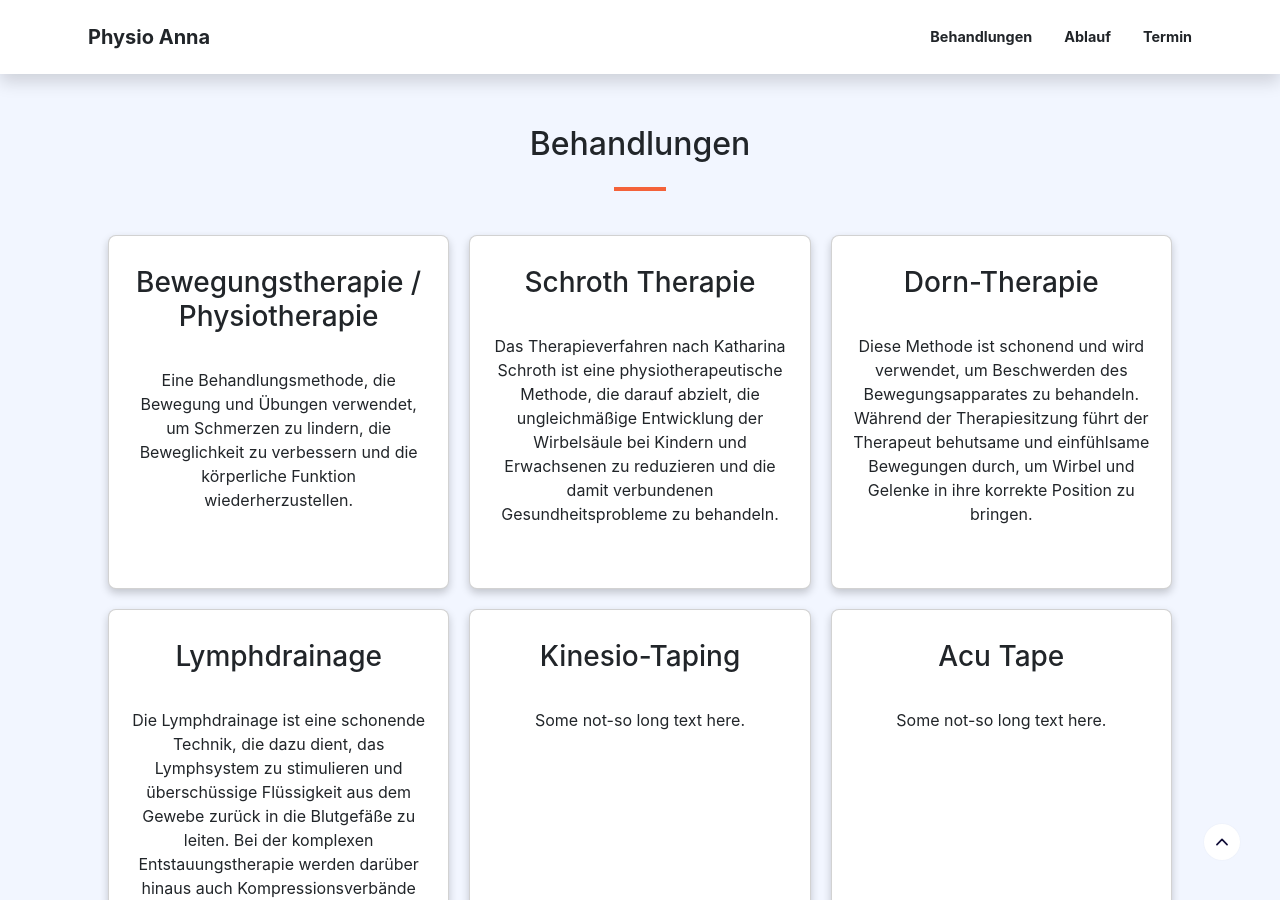
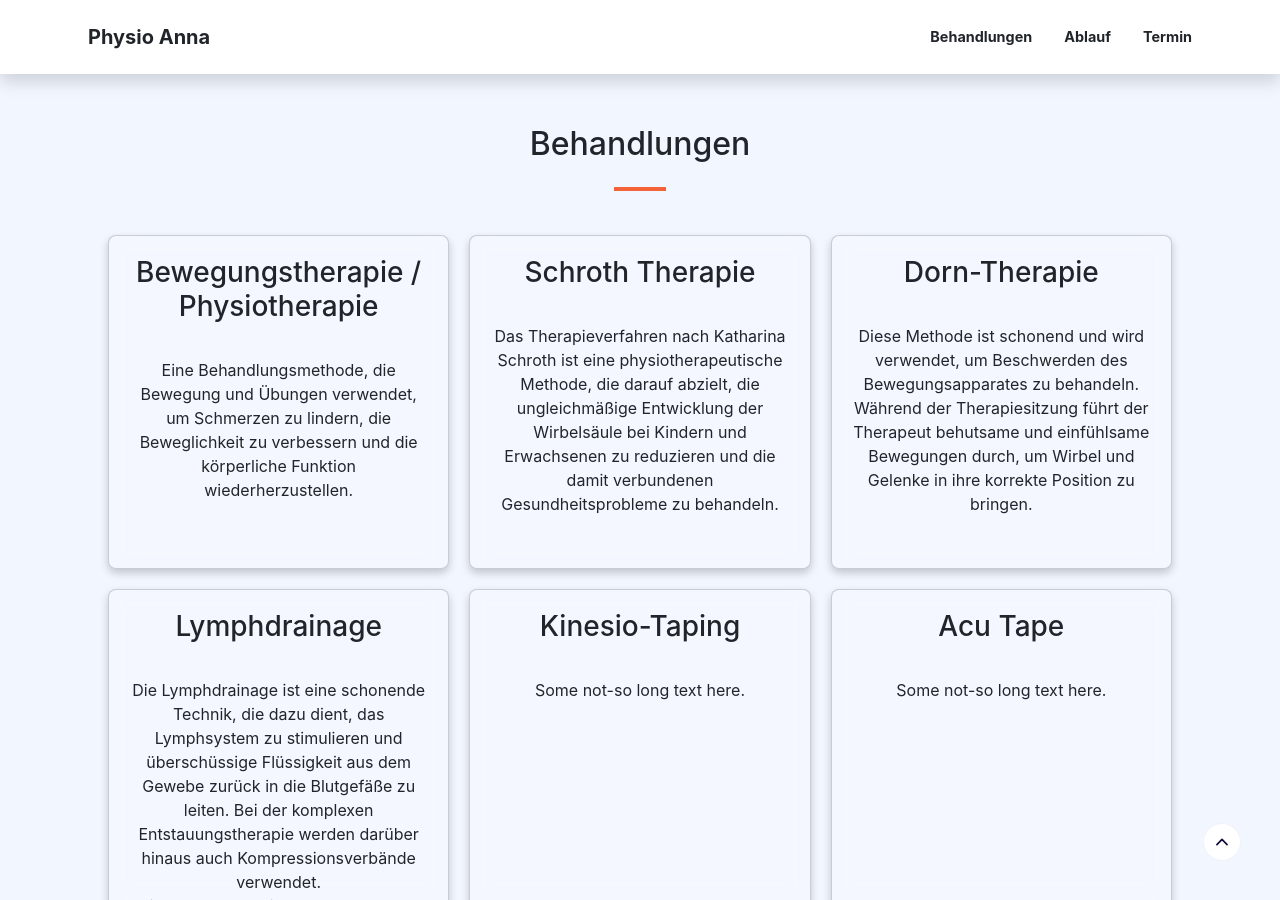
Before and after one commit to paulzwoelfer/annajakob-physio.github.io, a Jekyll site: the page built from index.md, in a window 1280 px wide and 900 px high, scrolled down 903 px. Built offline with Jekyll 4.4.1, drawn with Linux system fonts in a browser that asks for light colours; comment, search, counter and statistics services are not loaded.

Commit message:
finalice services

```diff
--- a/_sass/physio/_services.scss
+++ b/_sass/physio/_services.scss
@@ -11,12 +11,20 @@
     }
 
     /* Style for the card */
+    /* Style for the card with a Glassmorphism effect */
     .card {
-        background-color: #ffffff;
+        background: rgba(255, 255, 255, 0.2); /* Adjust the alpha (transparency) value to control the Glassmorphism effect */
+        border-radius: 8px;
+        text-align: center;
+        padding: 20px;
         box-shadow: 0 4px 8px rgba(0, 0, 0, 0.2);
-        text-align: center;
-        padding: 30px 20px;
-        border-radius: 8px;
+        backdrop-filter: blur(10px); /* Adjust the blur value for more or less frosted effect */
+        transition: transform 0.2s ease-in-out; /* Add a smooth hover effect */
+
+        /* Hover effect for the card */
+        &:hover {
+            //transform: scale(1.05); /* Scale up the card on hover */
+        }
     }
 
     /* Style for the card title */
```
